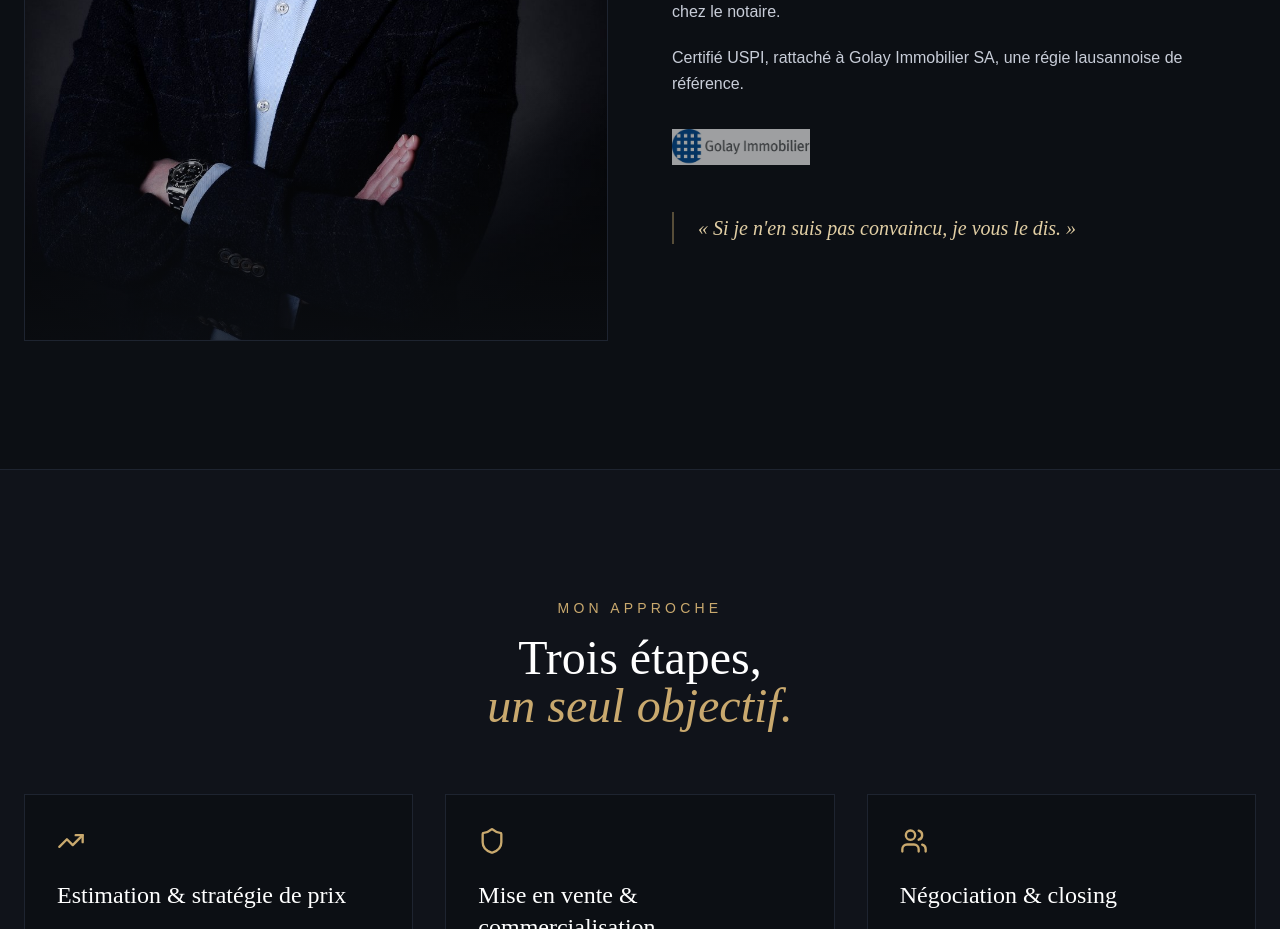
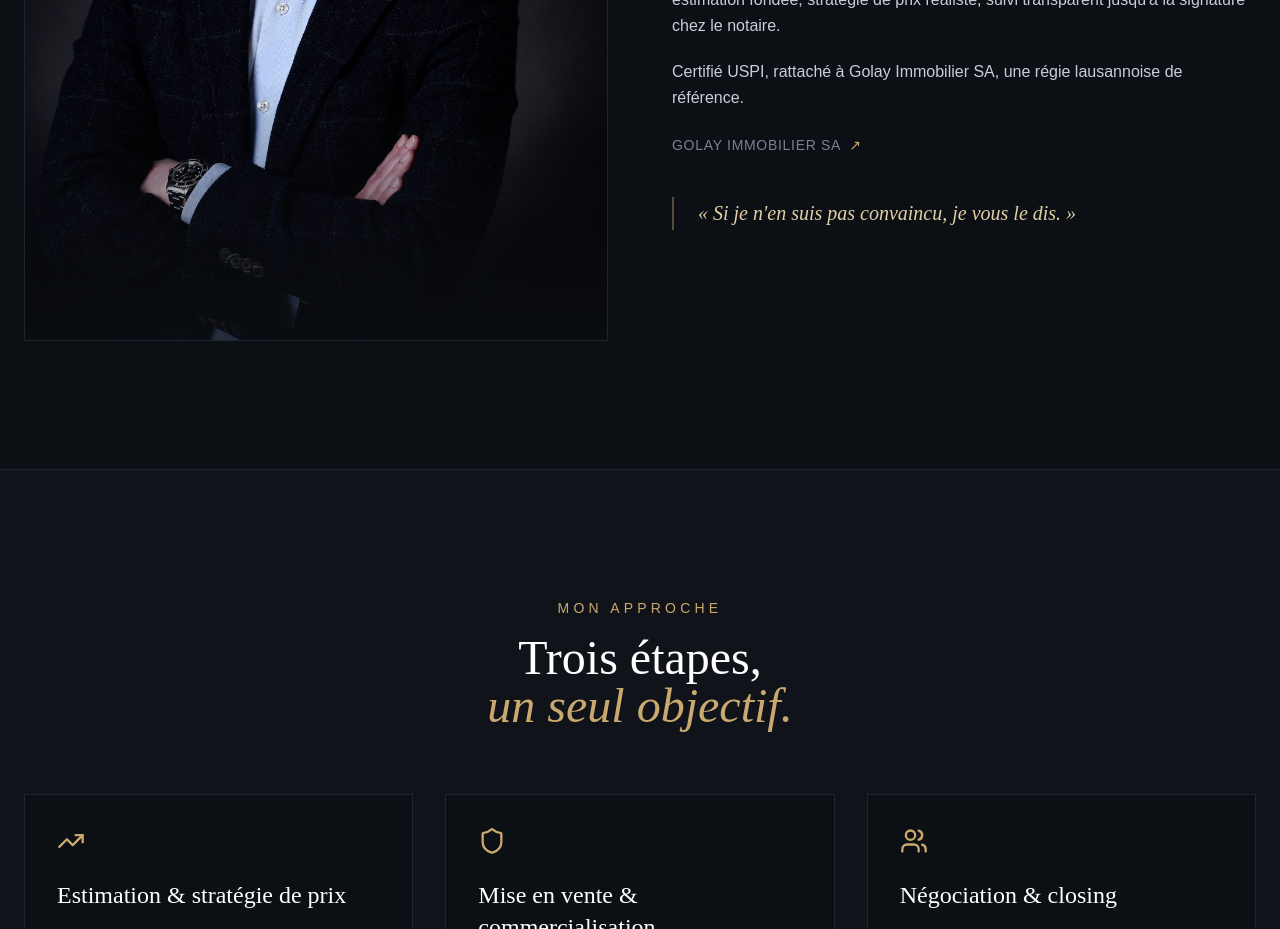
Before and after one commit to Sinseed/maison-praet, a Next.js app: page / in a window 1280 px wide. Shown: the part 1540-2469 px from the top of the page. Built offline with nearby package versions, Linux system fonts and the light colour scheme.

Commit message:
fix: logo Golay remplacé par lien texte élégant (JPG incompatible dark design)

```diff
--- a/app/page.tsx
+++ b/app/page.tsx
@@ -55,9 +55,7 @@ function About() {
             <p>Depuis plus de six ans, j&apos;accompagne des propriétaires sur l&apos;ensemble de l&apos;arc lémanique et du Gros-de-Vaud. Chaque mandat est traité avec la même rigueur : estimation fondée, stratégie de prix réaliste, suivi transparent jusqu&apos;à la signature chez le notaire.</p>
             <p>Certifié USPI, rattaché à Golay Immobilier SA, une régie lausannoise de référence.</p>
           </div>
-          <a href="https://www.golay-immobilier.ch" target="_blank" rel="noopener noreferrer" className="inline-block mt-8 opacity-60 hover:opacity-90 transition-opacity">
-            <img src="/photos/logo-golay.jpg" alt="Golay Immobilier SA" className="h-9 object-contain mix-blend-screen" />
-          </a>
+          <a href="https://www.golay-immobilier.ch" target="_blank" rel="noopener noreferrer" className="inline-flex items-center gap-2 mt-6 font-body text-sm text-brand-muted hover:text-brand-gold transition-colors tracking-wider uppercase">Golay Immobilier SA <span className="text-brand-gold">↗</span></a>
           <blockquote className="mt-10 pl-6 border-l-2 border-brand-gold/40"><p className="font-display text-xl italic text-brand-goldLight leading-relaxed">&laquo;&nbsp;Si je n&apos;en suis pas convaincu, je vous le dis.&nbsp;&raquo;</p></blockquote>
         </div>
       </div>
```
